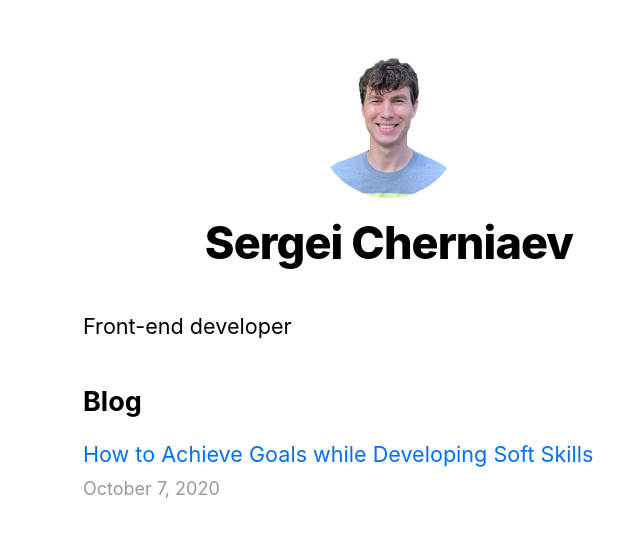
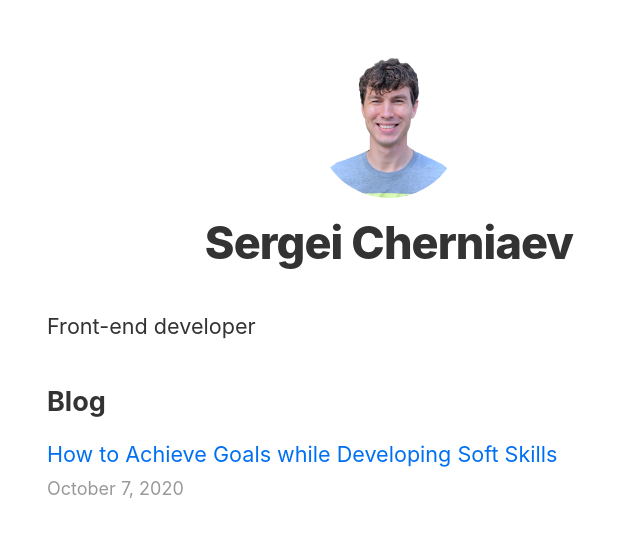
Before and after one commit to shdq/cherniaev.com, a Next.js app: page / in a window 1280 px wide. Shown: the top 536 px of the page, without its empty margins (251-891 px from the left). Built offline with nearby package versions, Linux system fonts and the light colour scheme.

Commit message:
feat(styles): customize styles

```diff
--- a/components/layout.module.css
+++ b/components/layout.module.css
@@ -1,5 +1,5 @@
 .container {
-  max-width: 36rem;
+  max-width: 40rem;
   padding: 0 1rem;
   margin: 3rem auto 6rem;
 }
--- a/styles/global.css
+++ b/styles/global.css
@@ -2,10 +2,11 @@ html,
 body {
   padding: 0;
   margin: 0;
-  font-family: -apple-system, BlinkMacSystemFont, Segoe UI, Roboto, Oxygen, Ubuntu,
-    Cantarell, Fira Sans, Droid Sans, Helvetica Neue, sans-serif;
+  font-family: -apple-system, BlinkMacSystemFont, Segoe UI, Roboto, Oxygen,
+    Ubuntu, Cantarell, Fira Sans, Droid Sans, Helvetica Neue, sans-serif;
   line-height: 1.6;
   font-size: 18px;
+  color: #333333;
 }
 
 * {
@@ -25,3 +26,15 @@ img {
   max-width: 100%;
   display: block;
 }
+
+article {
+  font-size: 1.125rem;
+}
+
+blockquote {
+  margin: 0;
+  padding: 0.125rem 1.5rem;
+  border-left: 5px solid #555555;
+  color: #555555;
+  font-size: 1.25rem;
+}
```
